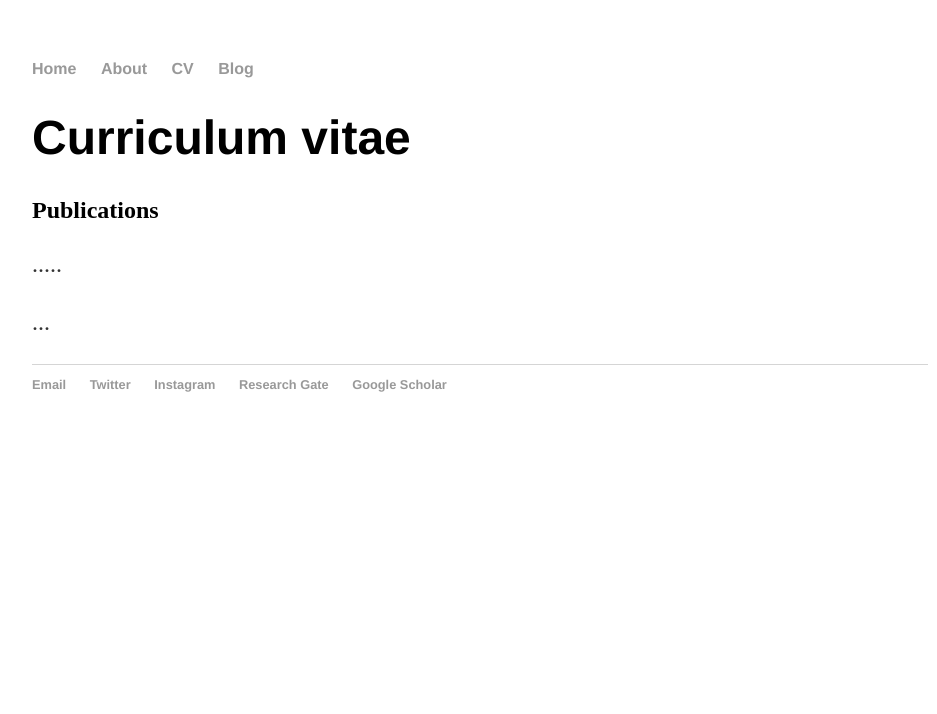
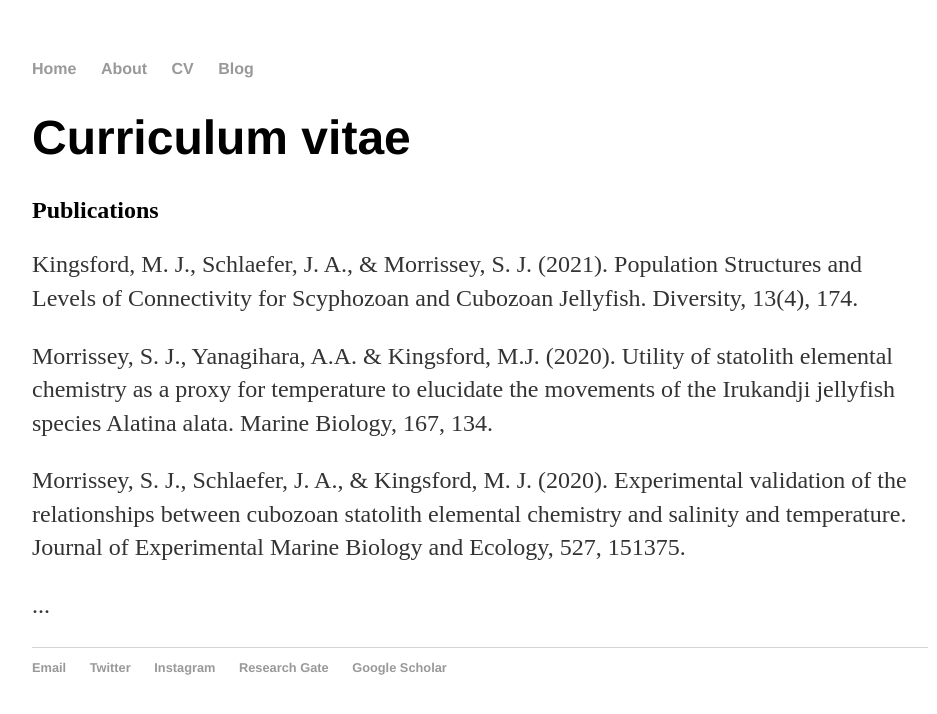
Before and after one commit to ScottJMorrissey/ScottJMorrissey.github.io, a Jekyll site: the page built from cv/index.html, in a window 1280 px wide. Shown: the top 714 px of the page, without its empty margins (160-1097 px from the left). Built offline with Jekyll 4.4.1, drawn with Linux system fonts in a browser that asks for light colours.

Commit message:
Update index.html

```diff
--- a/cv/index.html
+++ b/cv/index.html
@@ -5,6 +5,8 @@ title: Scott Morrissey CV
 <div class="blurb">
 	<h1>Curriculum vitae</h1>
 	<h2>Publications</h2>
-	<p>.....</a></p>
+	<p>Kingsford, M. J., Schlaefer, J. A., & Morrissey, S. J. (2021). Population Structures and Levels of Connectivity for Scyphozoan and Cubozoan Jellyfish. Diversity, 13(4), 174.</a></p>
+	<p>Morrissey, S. J., Yanagihara, A.A. & Kingsford, M.J. (2020). Utility of statolith elemental chemistry as a proxy for temperature to elucidate the movements of the Irukandji jellyfish species Alatina alata. Marine Biology, 167, 134.</a></p>
+	<p>Morrissey, S. J., Schlaefer, J. A., & Kingsford, M. J. (2020). Experimental validation of the relationships between cubozoan statolith elemental chemistry and salinity and temperature. Journal of Experimental Marine Biology and Ecology, 527, 151375.</a></p>
 	<p>...</a></p>
 </div><!-- /.blurb -->
```
